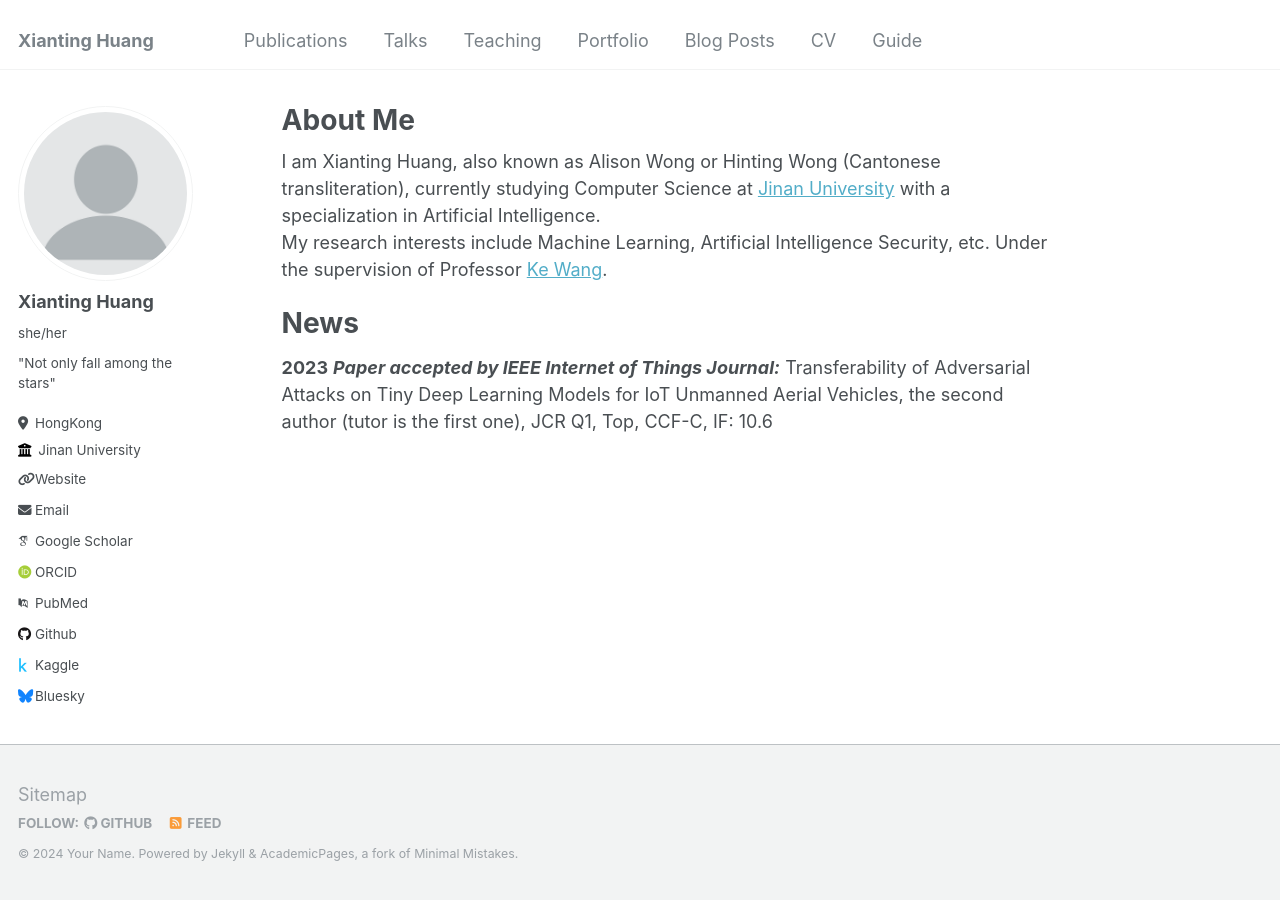
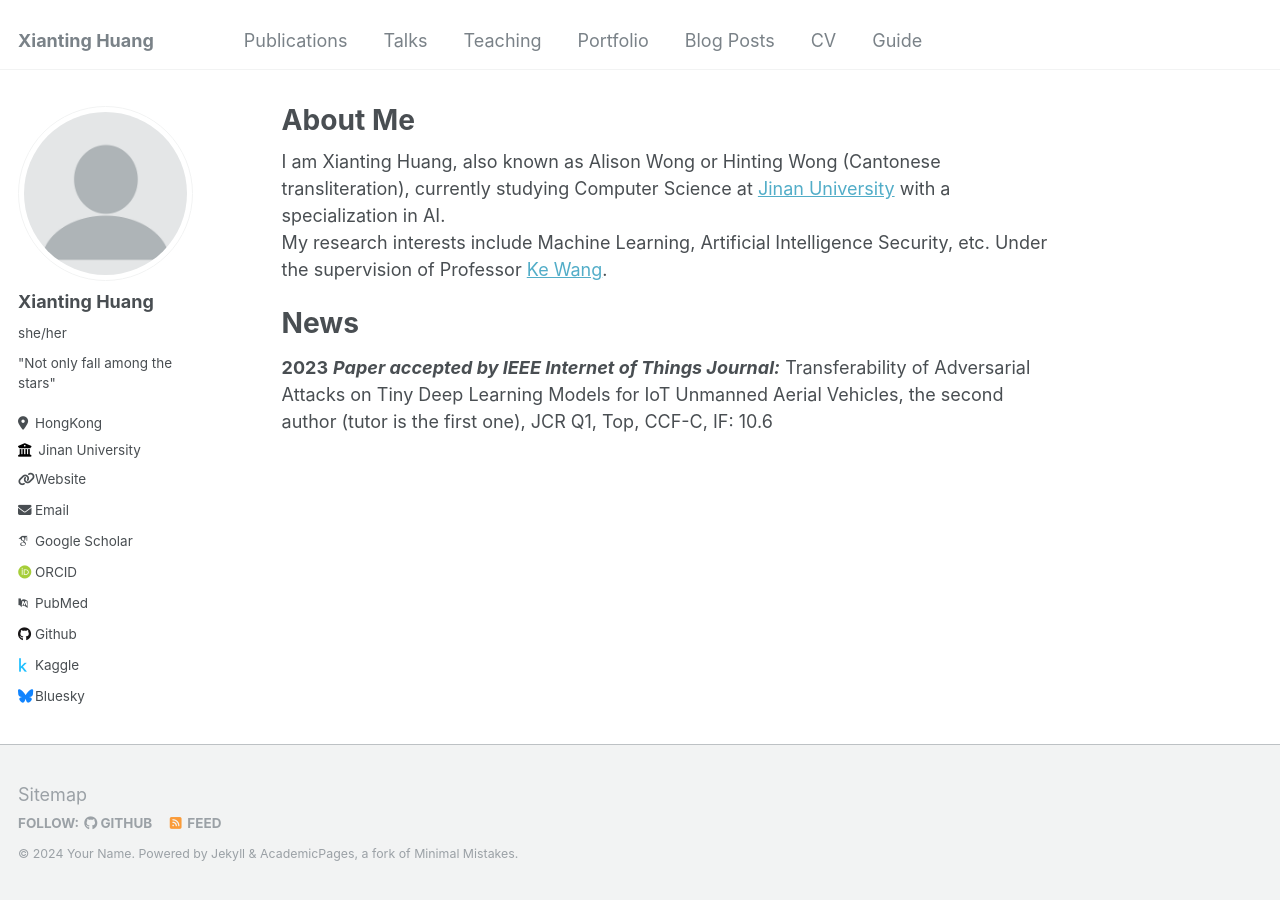
Before and after one commit to AlisonWWWong/my-academic-profile, a Jekyll site: the page built from _pages/about.md, in a window 1280 px wide. Built offline with Jekyll 4.4.1, drawn with Linux system fonts in a browser that asks for light colours; some web fonts are replaced.

Commit message:
Update about.md

```diff
--- a/_pages/about.md
+++ b/_pages/about.md
@@ -9,7 +9,7 @@ redirect_from:
 
 
 
-I am Xianting Huang, also known as Alison Wong or Hinting Wong (Cantonese transliteration), currently studying Computer Science at [Jinan University](https://www.jnu.edu.cn) with a specialization in Artificial Intelligence.
+I am Xianting Huang, also known as Alison Wong or Hinting Wong (Cantonese transliteration), currently studying Computer Science at [Jinan University](https://www.jnu.edu.cn) with a specialization in AI.
 My research interests include Machine Learning, Artificial Intelligence Security, etc. Under the supervision of Professor [Ke Wang](https://faculty.jnu.edu.cn/xxkxjsxy/wk/list.htm).
 
 News
```
